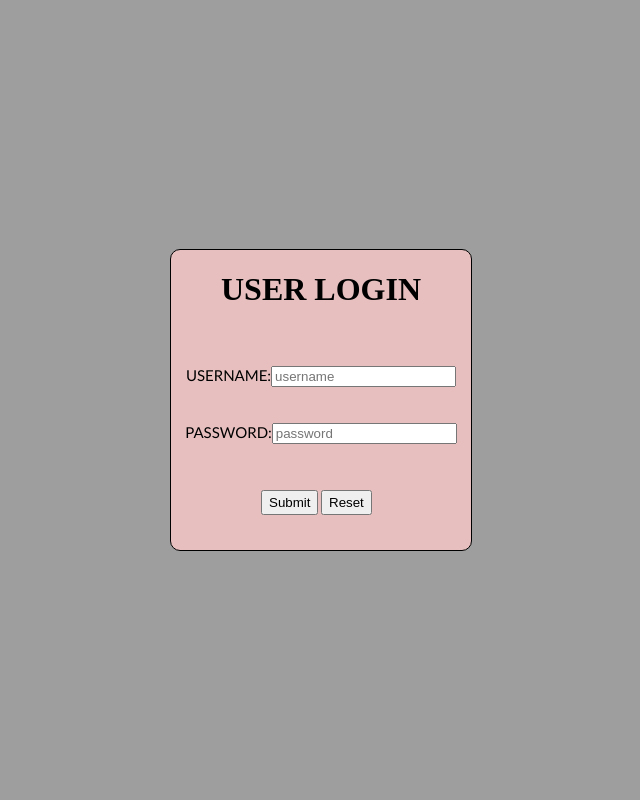
After one commit to niranjanjgowda/Shoppers-Search, a PHP site: page /login.html in a window 1280 px wide. The commit adds this page. Shown: the whole page, without its empty margins (319-959 px from the left). Run offline with PHP 8.4, Linux system fonts and the light colour scheme.

Commit message:
added login page

```diff
--- a/index.html
+++ b/index.html
@@ -1,7 +1,7 @@
 <!Doctype html>
     <head>
         <title>Shopper's Search|Best price anytime</title>
-        <link rel="stylesheet" type="text/css" href="main.css"/>
+        <link rel="stylesheet" type="text/css" href="css/main.css"/>
         <script>
             localStorage.setItem("minvalue",0);
             function show_value2(x)
@@ -32,7 +32,7 @@
                 <input id="in" class = "box" type="text" name="searchbox" placeholder="search" autofocus required/>
         </div>
         <div style="display: flex;justify-content: center;">
-            Minimun value :
+            <b>Minimun value :</b>
         <div class="slider">
             <input type="range" min="0" max="100000" step="100" name="sld6" value=0 onchange="show_value2(this.value)">
         </div>
@@ -44,7 +44,7 @@
             </form>
         </div>
         <footer>
-            <p class="copy">Copyrights reserved 2022&copy</p>
+            <p class="copy"><b>Copyrights reserved 2022&copy</b></p>
         </footer>
     </body>
 </html>
--- /dev/null
+++ b/login.html
@@ -0,0 +1,60 @@
+<html>
+<head>
+	<title>Login | Shopper's search</title>
+	<style>
+		body{
+			display: flex;
+			justify-content : center;
+			align-items: center;
+			z-index:10;
+		}
+		.login{
+			background-color:rgba(250,200,200,0.8);
+			position:relative;
+			border : 1px black solid;
+			width : 300px;
+			height : 300px;
+			border-radius:10px;
+			z-index:1;
+		}
+		h1 {
+			text-align:center;
+		}
+		label {
+			display:flex;
+			justify-content:center;
+			font-family:"Calibri";
+			font-size:15px;
+		}
+		button{
+			height=50px;
+		}
+		button:hover{
+			background-color:grey;
+			color:white;
+		}
+		#a{
+			position:absolute;
+			top:80%;
+			left:30%;
+			height:25px;
+		}
+		#b{
+			position:absolute;
+			top:80%;
+			left:50%;
+			height:25px;
+		}
+	</style>
+</head>
+<body background="C:\Users\91997\Downloads\bg.jpeg">
+<div class="login">
+<h1>USER LOGIN</h1><br>
+	<br>
+<label>USERNAME:<input bgcolor="skyblue;" type="text" placeholder="username" maxlengt="20" size="20"></label><br><br>
+<label>PASSWORD:<input type="password" placeholder="password" name="password"></label><br><br><br>
+ <button id = "a" type="submit">Submit</button>
+ <button id = "b"type="submit">Reset</button>
+</div>
+</body>
+</html>
--- a/testall.js
+++ b/scripts/testall.js
@@ -103,7 +103,7 @@ function scrape()
 
 
     extractProductDetailsFlipkart(f_url).then(products => {
-        fdata = '<h1>FilpKart</h1><div class="flipkart">';
+        fdata = '<h1>FlipKart</h1><div class="flipkart">';
         for(i=0;i<products.length-1;i++)
         {
         if(products[i]["name"]!=""&&products[i]["price"]!="")
```
Also changed, not shown: css/main.css (renamed from main.css, +8 -0 lines), css/search.css (added, +254 -0 lines), searchresultspage.html (+2 -257 lines), scripts/bundle.js.
